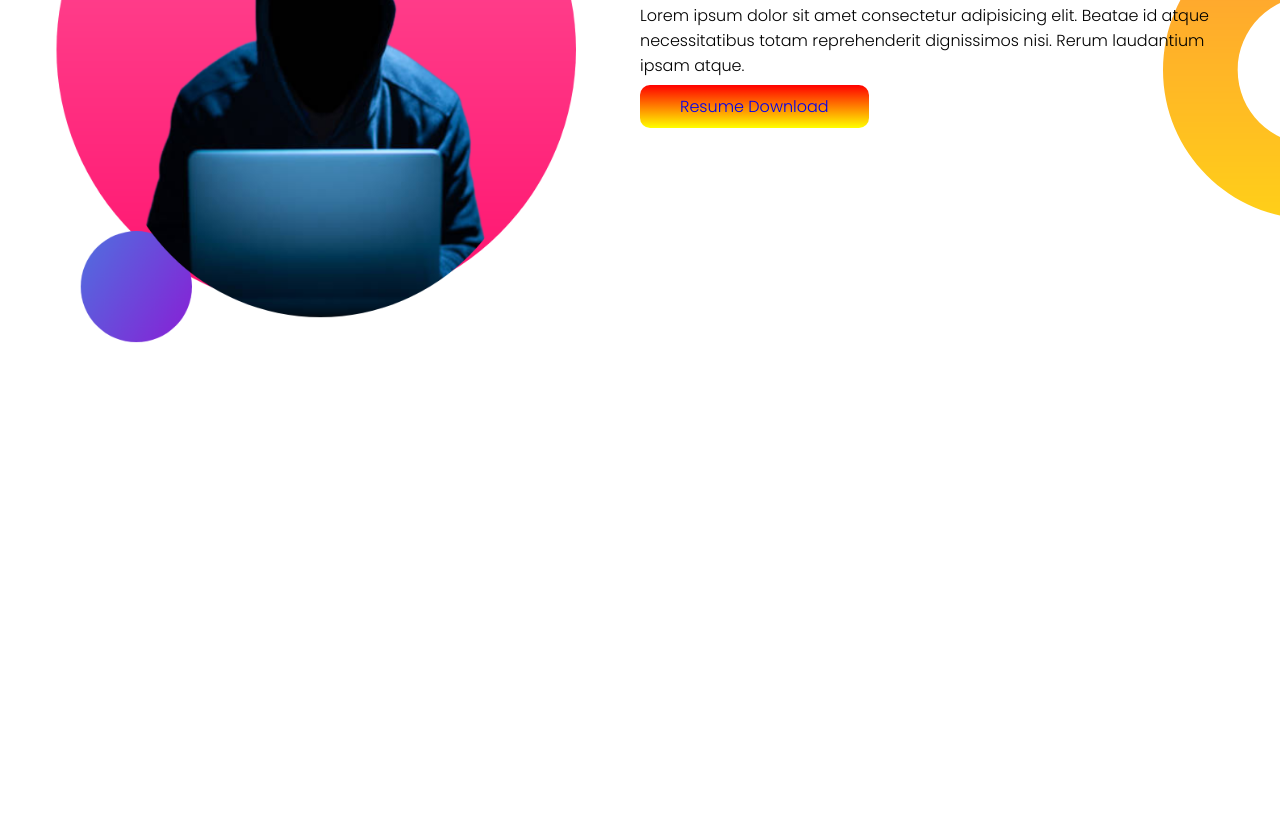
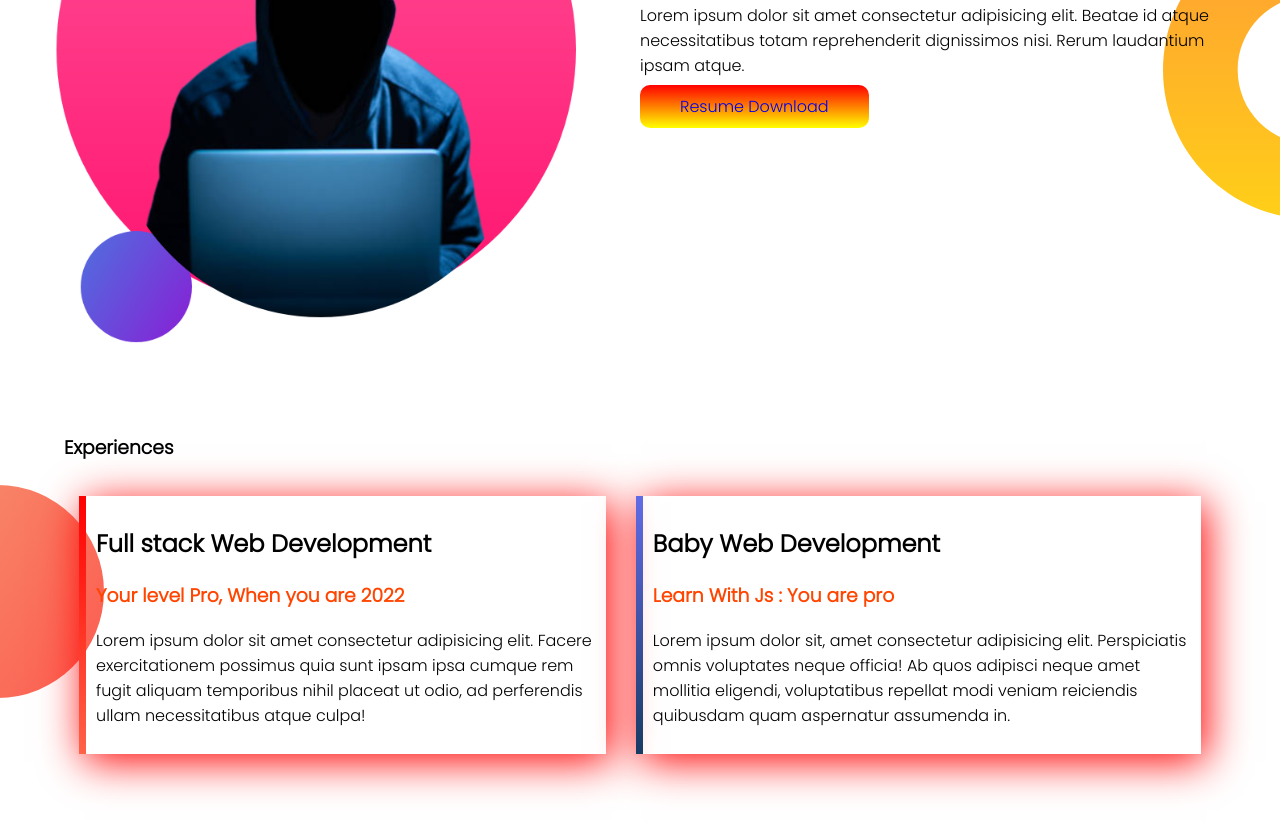
Before and after one commit to Ridoy34994/professional-portfolio, a plain HTML site: page index.html in a window 1280 px wide. Shown: the part 917-1750 px from the top of the page. Before the commit the page ends 1267 px from the top, so only its background shows below. Drawn offline with Linux system fonts and the light colour scheme.

Commit message:
esperience area send

```diff
--- a/index.html
+++ b/index.html
@@ -48,7 +48,21 @@
     </section>
 
 
-
+     <section id="experience-area">
+         <h3>Experiences</h3>
+          <div class="experience-area-part">
+              <div id="full-stack">
+                  <h2>Full stack Web Development</h2>
+                  <h3>Your level Pro, When you are 2022</h3>
+                  <p>Lorem ipsum dolor sit amet consectetur adipisicing elit. Facere exercitationem possimus quia sunt ipsam ipsa cumque rem fugit aliquam temporibus nihil placeat ut odio, ad perferendis ullam necessitatibus atque culpa!</p>
+              </div>
+              <div id="baby-web">
+                <h2>Baby Web Development</h2>
+                <h3>Learn With Js : You are pro</h3>
+                <p>Lorem ipsum dolor sit, amet consectetur adipisicing elit. Perspiciatis omnis voluptates neque officia! Ab quos adipisci neque amet mollitia eligendi, voluptatibus repellat modi veniam reiciendis quibusdam quam aspernatur assumenda in.</p>
+              </div>
+          </div>
+     </section>
 
 </body>
 </html>
--- a/style.css
+++ b/style.css
@@ -44,3 +44,32 @@ padding-right: 5%;
 .dream-area-part img{
     width: 100%;
 }
+#experience-area{
+    background-image: url(images/exp-bg.png);
+    background-repeat: no-repeat;
+    background-position: left;
+    padding: 5%;
+}
+.experience-area-part{
+    display: flex;
+}
+.experience-area-part h3{
+    color: orangered;
+}
+.experience-area-part div{
+    box-shadow: 5px 7px 40px red;
+    height: 80%;
+    margin: 15px;
+}
+#full-stack{
+    border-left: 7px solid;
+    border-image:linear-gradient(180deg,red,tomato);
+    border-image-slice: 1;
+    padding: 10px;
+}
+#baby-web{
+    border-left: 7px solid;
+    border-image:linear-gradient(180deg,rgb(98, 107, 231),rgb(23, 59, 99));
+    border-image-slice: 1;
+    padding: 10px;
+}
```
